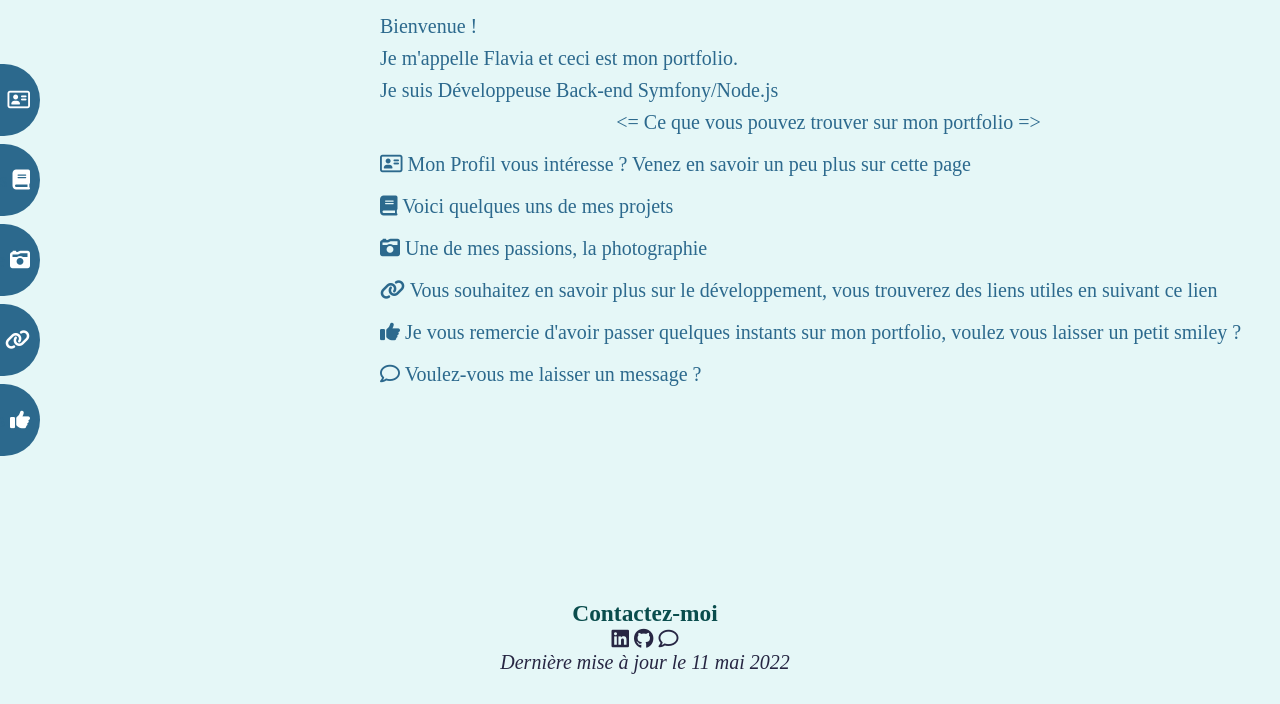
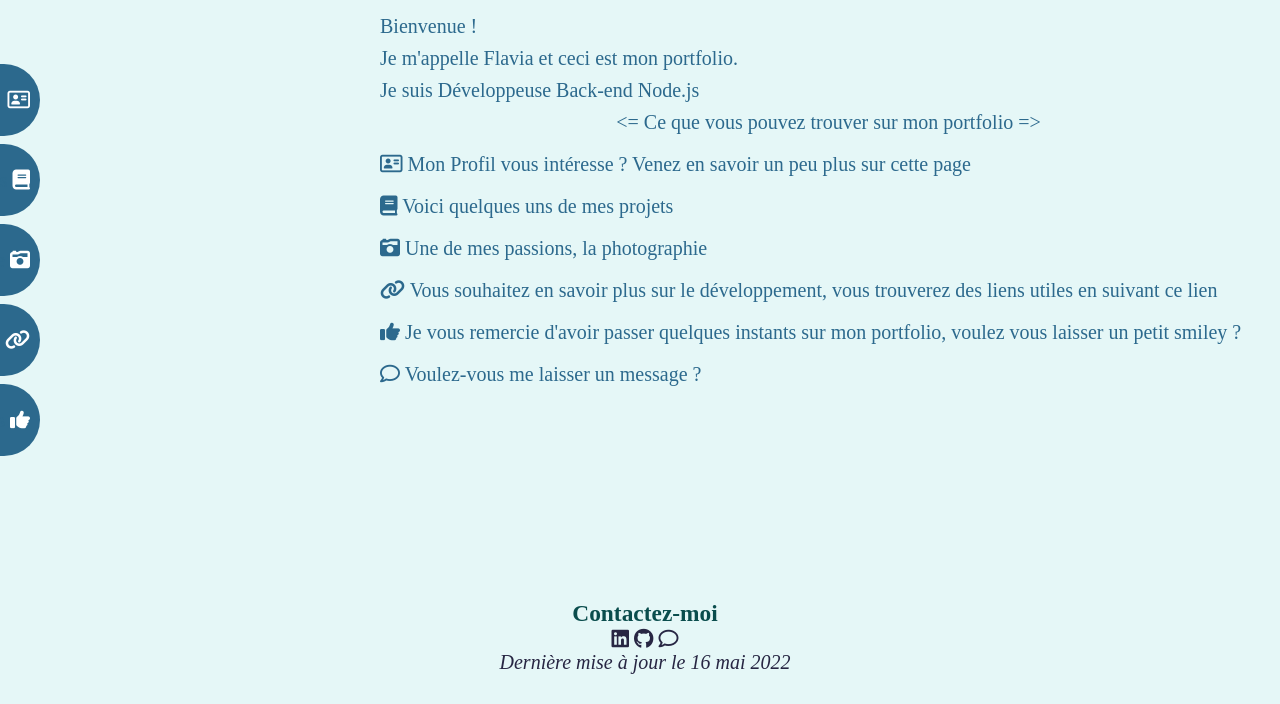
Before and after one commit to FlavF/Portfolio, a PHP site: page / in a window 1280 px wide. Shown: the part 96-800 px from the top of the page. Run offline with PHP 8.4, Linux system fonts and the light colour scheme.

Commit message:
Mise à jour du 16 mai
- page d'accueil modifiée

```diff
--- a/Views/footer.phtml
+++ b/Views/footer.phtml
@@ -18,7 +18,7 @@
             </a>
         </span>
         <div>
-            <em>Dernière mise à jour le 11 mai 2022</em>
+            <em>Dernière mise à jour le 16 mai 2022</em>
         </div>
     </div>
 </section>
--- a/Views/home.phtml
+++ b/Views/home.phtml
@@ -3,7 +3,7 @@
         <div class="welcome">
             <p>Bienvenue !</p>
             <p>Je m'appelle Flavia et ceci est mon portfolio.</p>
-            <p>Je suis Développeuse Back-end Symfony/Node.js</p>
+            <p>Je suis Développeuse Back-end Node.js</p>
         </div>
         <div class="menus">
             <p><= Ce que vous pouvez trouver sur mon portfolio =></p>
```
Also changed, not shown: 4 other files.
